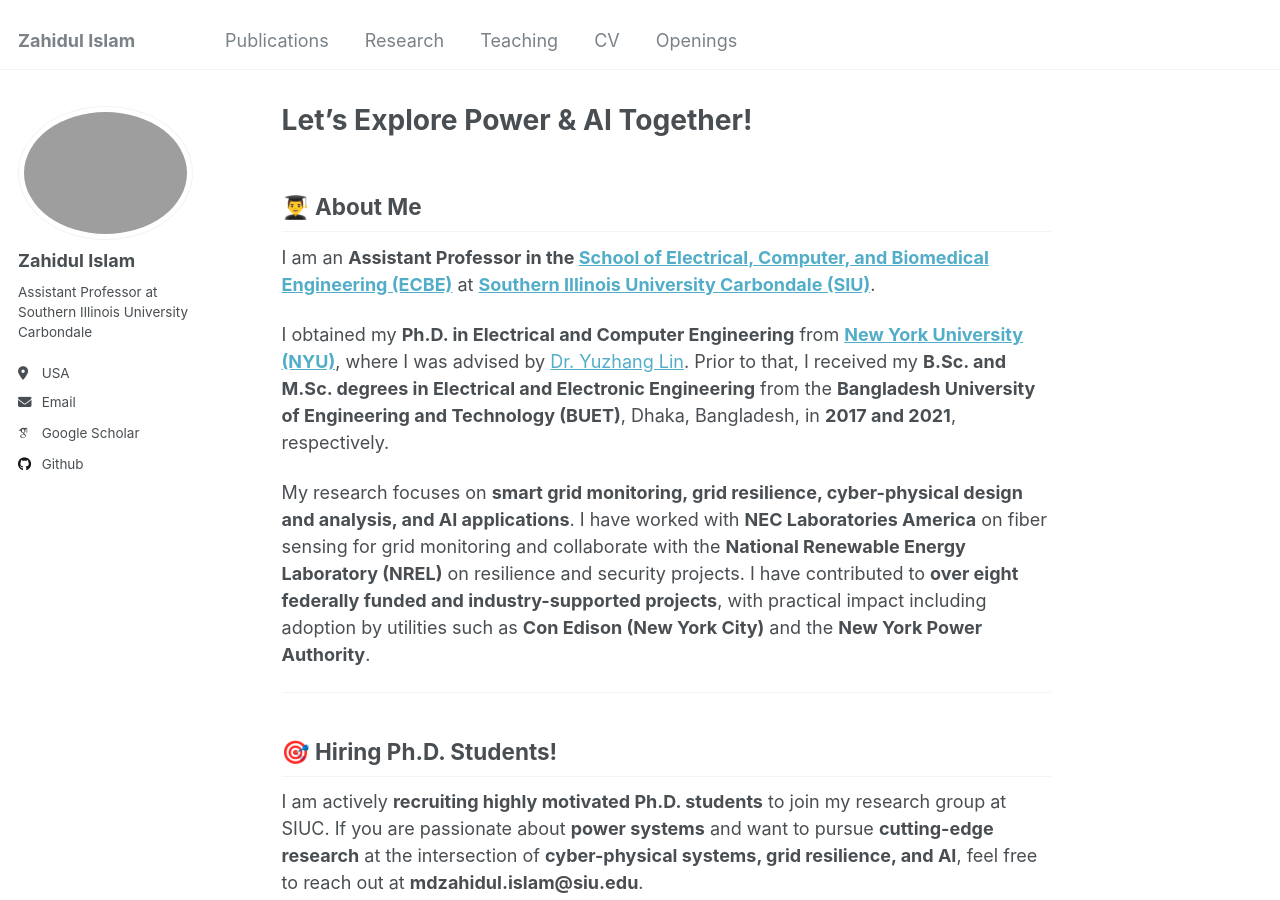
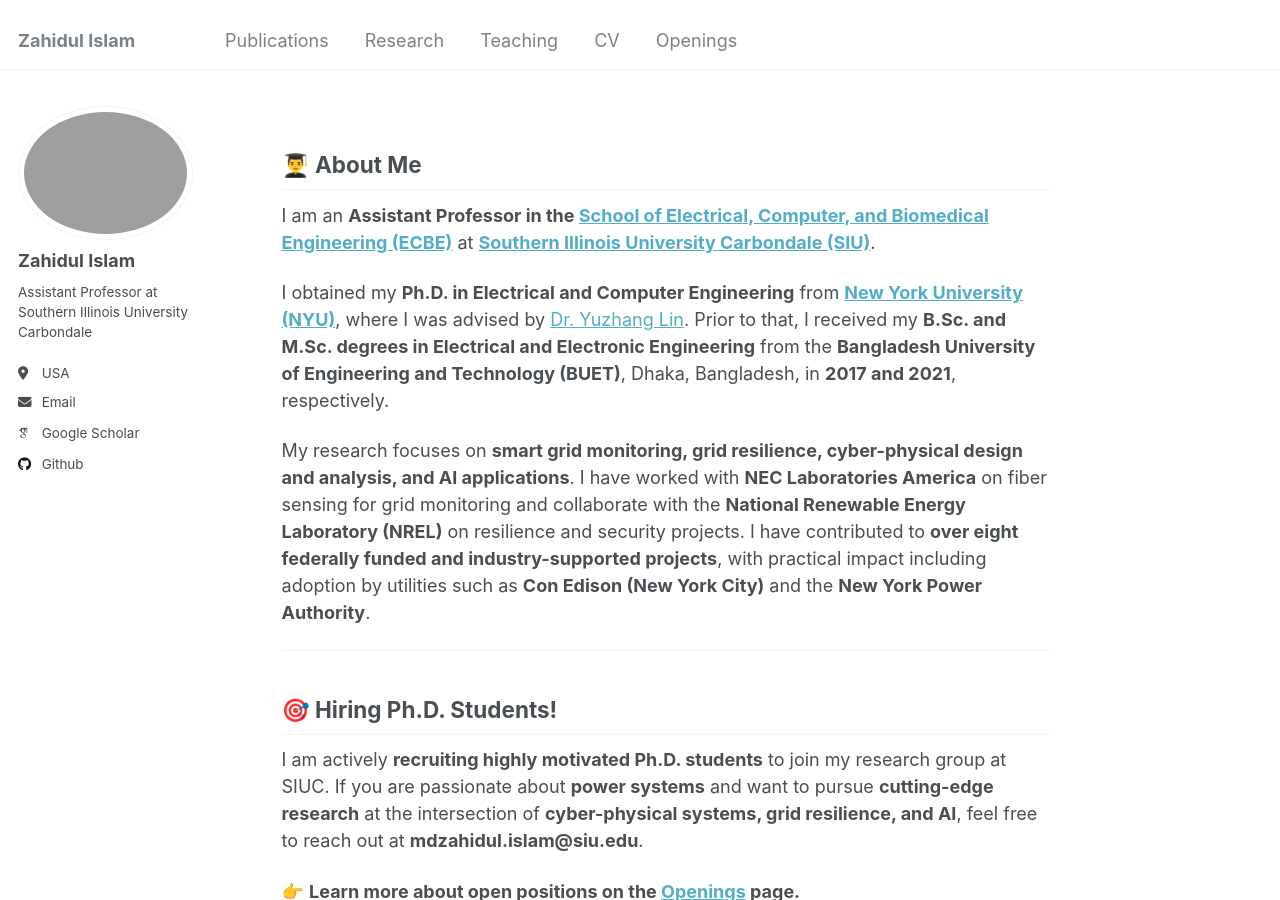
Before and after one commit to zahidul-ece/zahidul-ece.github.io, a Jekyll site: the page built from _pages/about.md, in a window 1280 px wide and 900 px high. Built offline with Jekyll 4.4.1, drawn with Linux system fonts in a browser that asks for light colours; some web fonts are replaced; part of the change alters nothing that is shown.

Commit message:
updated text

```diff
--- a/_pages/about.md
+++ b/_pages/about.md
@@ -1,6 +1,6 @@
 ---
 permalink: /
-title: "Let’s Explore Power & AI Together!"
+# title: "Let’s Explore Power & AI Together!"
 author_profile: true
 redirect_from:
   - /about/
```
